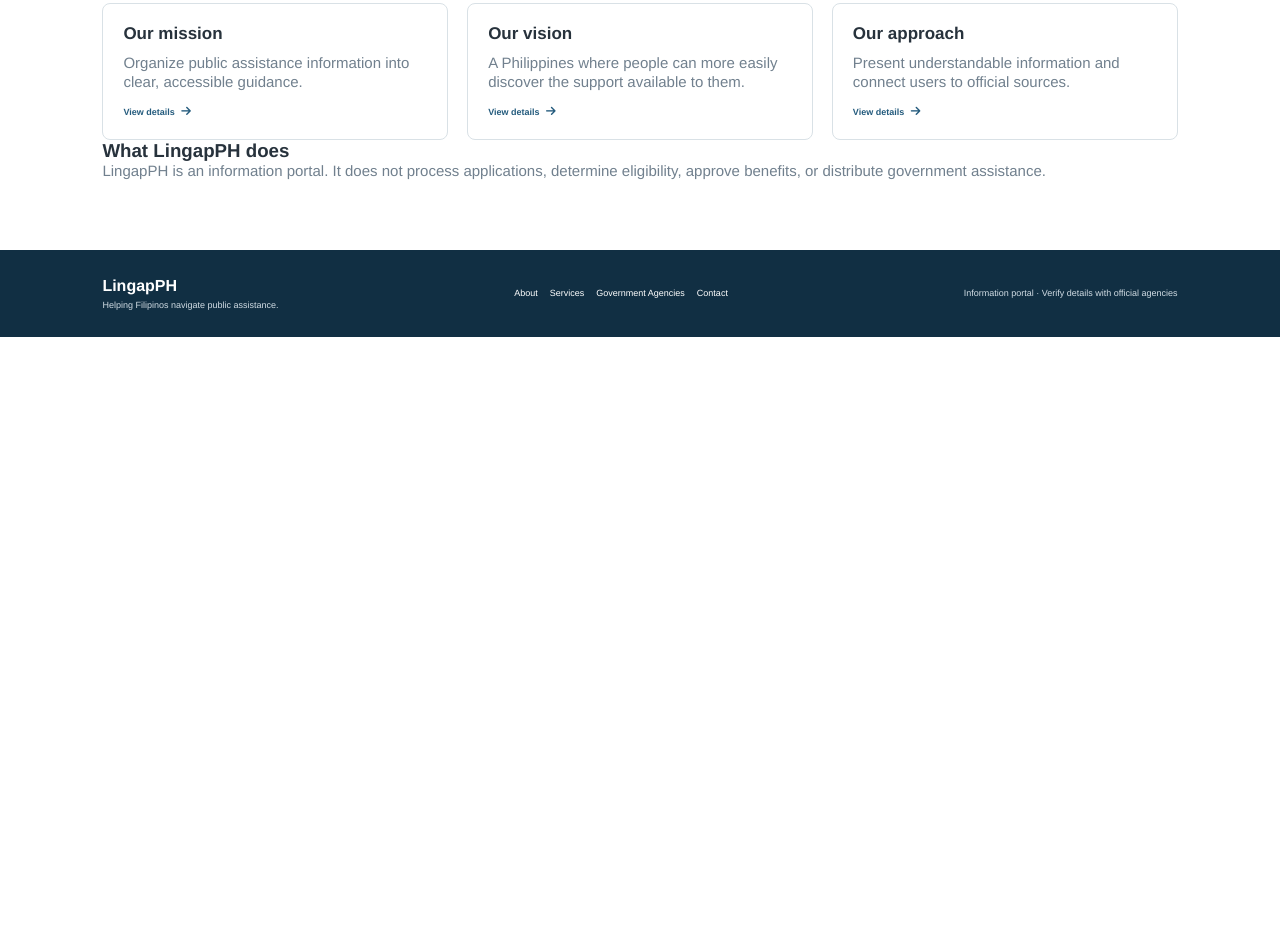
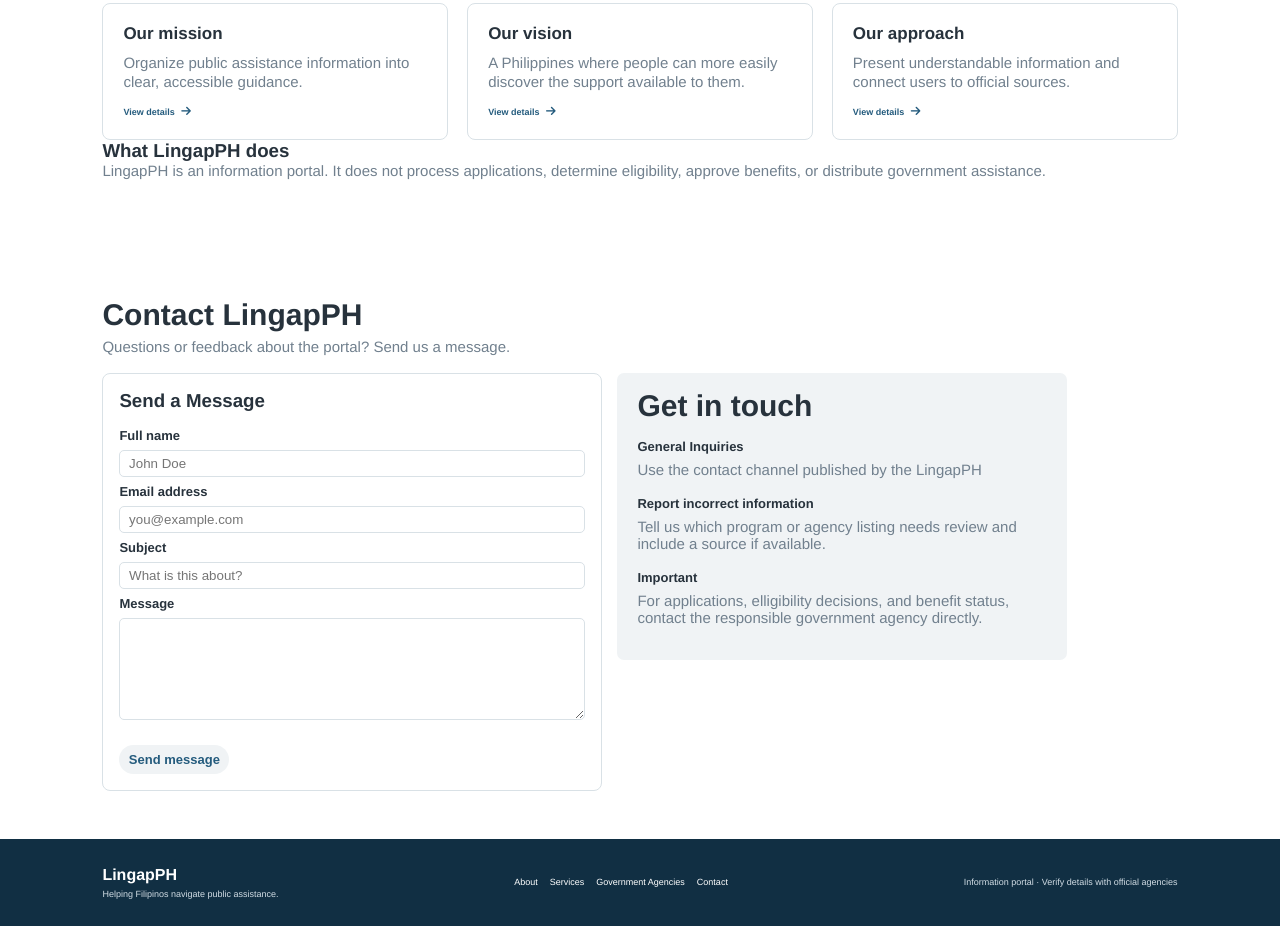
Before and after one commit to jhnlvnndrnl/LingapPH, a plain HTML site: page index.html in a window 1280 px wide. Shown: the part 1488-2414 px from the top of the page. Before the commit the page ends 1825 px from the top, so only its background shows below. Drawn offline with Linux system fonts and the light colour scheme.

Commit message:
Merge Index & Contact

```diff
--- a/index.html
+++ b/index.html
@@ -229,6 +229,53 @@
             </div>
         </div>
     </section> -->
+      <!-- CONTACTS -->
+
+    <section class="contacts">
+        <h2 class="section-heading">Contact LingapPH</h2>
+
+        <p class="section-description">
+            Questions or feedback about the portal? Send us a message.
+        </p>
+        <section class="contactsB">
+        <div class="contact">
+
+            <div class="contact-card">
+
+                <h3>Send a Message</h3>
+
+                <form class="cForm">
+                  <label for="fullname">Full name</label><br>
+                  <input type="text" id="fullname" name="fullname" placeholder=" John Doe" ><br>
+                  <label for="email">Email address</label><br>
+                  <input type="text" id="email" name="email" placeholder=" you@example.com" ><br>
+                  <label for="subject">Subject</label><br>
+                  <input type="text" id="subject" name="subject" placeholder=" What is this about?" ><br>
+                  <label for="message">Message</label><br>
+                  <textarea type="text" id="message" name="message" rows="6"></textarea><br><br>
+                  <input type="SendMessagebtn" value="Send message">
+                </form>
+            </div>
+        </div>
+
+        <div class="getTouch">
+        <h2 class="section-heading">Get in touch</h2>
+        <h3>General Inquiries</h3>
+        <p class="section-description">
+            Use the contact channel published by the LingapPH
+        </p>
+        <h3>Report incorrect information</h3>
+        <p class="section-description">
+           Tell us which program or agency listing needs review and include a source if available.
+        </p>
+        <h3>Important</h3>
+        <p class="section-description">
+            For applications, elligibility decisions, and benefit status, contact the responsible government agency directly.
+        </p>
+        </div>
+
+      </section>
+    </section>
 
     <!-- FOOTER -->
     <footer>
```
